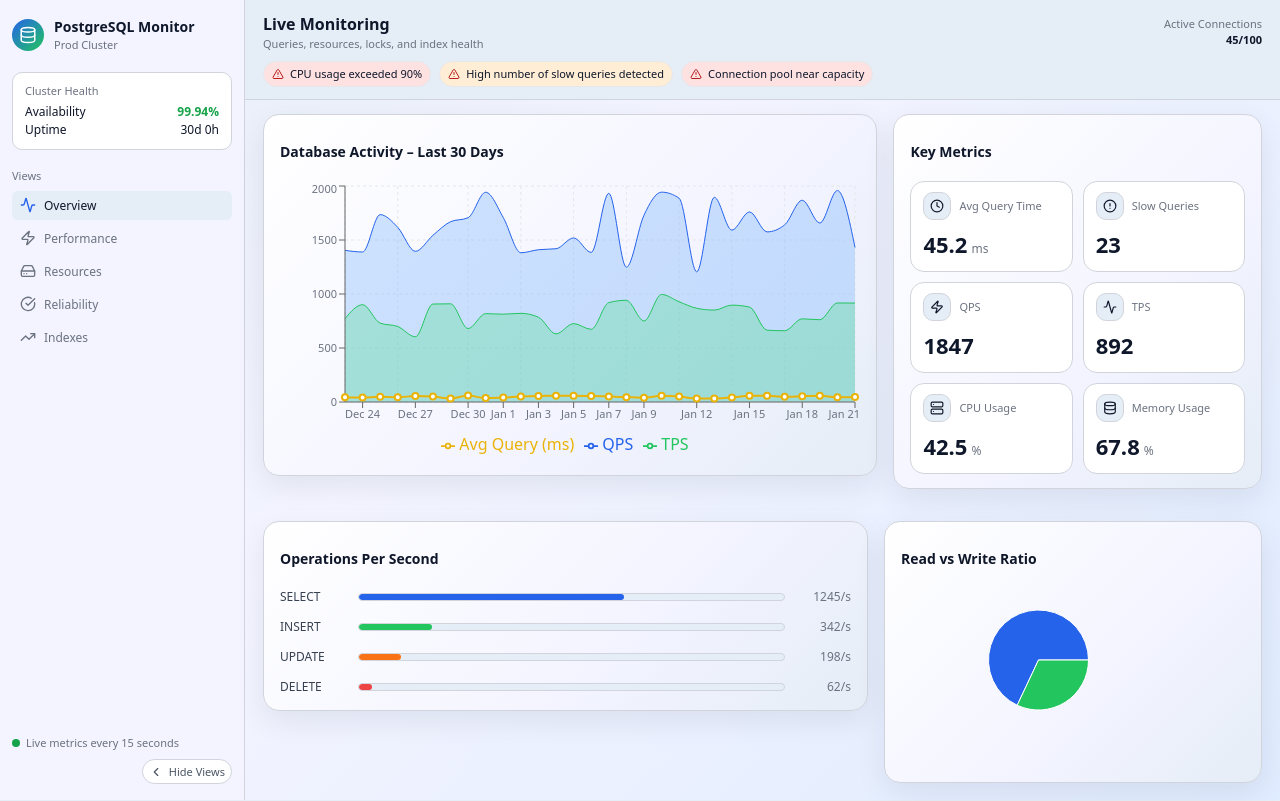
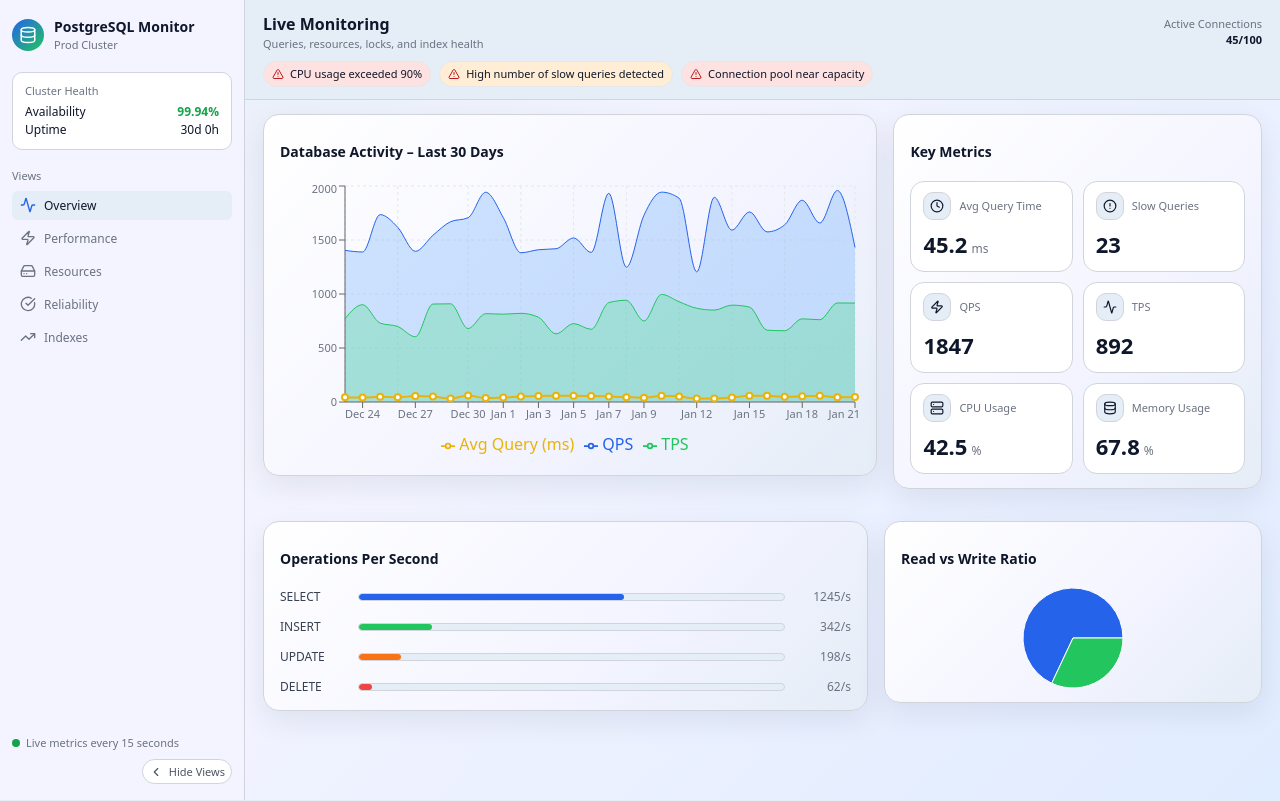
Before and after one commit to DilipViharika/pg-monitor-dashboard, a React (Vite) app: page / in a window 1280 px wide. Built offline with nearby package versions, Linux system fonts and the light colour scheme.

Commit message:
Refactor PostgreSQLMonitor component: adjust height and width of 'Read vs Write Ratio' card for improved layout consistency

```diff
--- a/src/PostgreSQLMonitor.jsx
+++ b/src/PostgreSQLMonitor.jsx
@@ -443,8 +443,8 @@ const PostgreSQLMonitor = () => {
         <div style={{ flex: 1 }}>
           {sectionCard(
             'Read vs Write Ratio', // Adjusted card title for consistency
-            <div style={{ height: 180 }}>
-              <ResponsiveContainer width="80%" height="80%">
+            <div style={{ height: 100 }}>
+              <ResponsiveContainer width="100%" height="100%">
                 <PieChart>
                   <Pie
                     data={[
```
